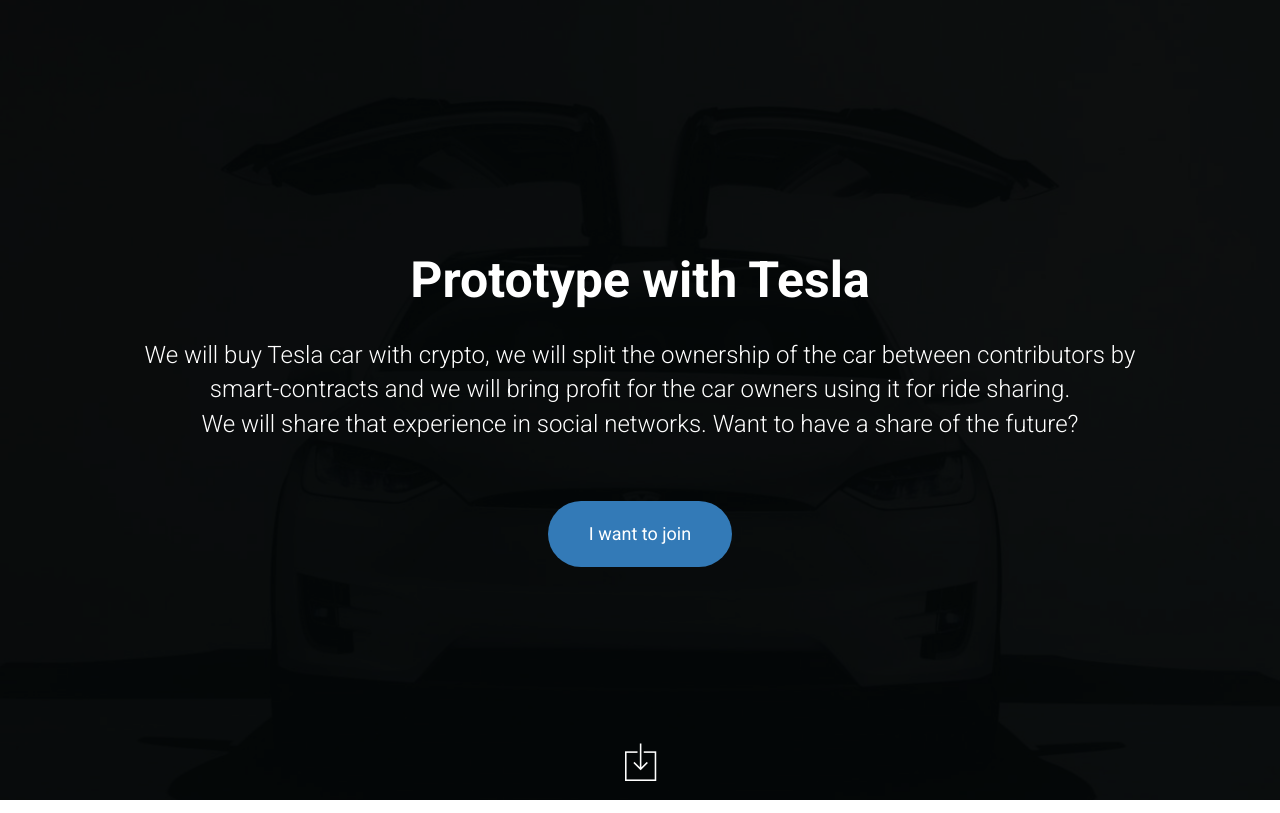
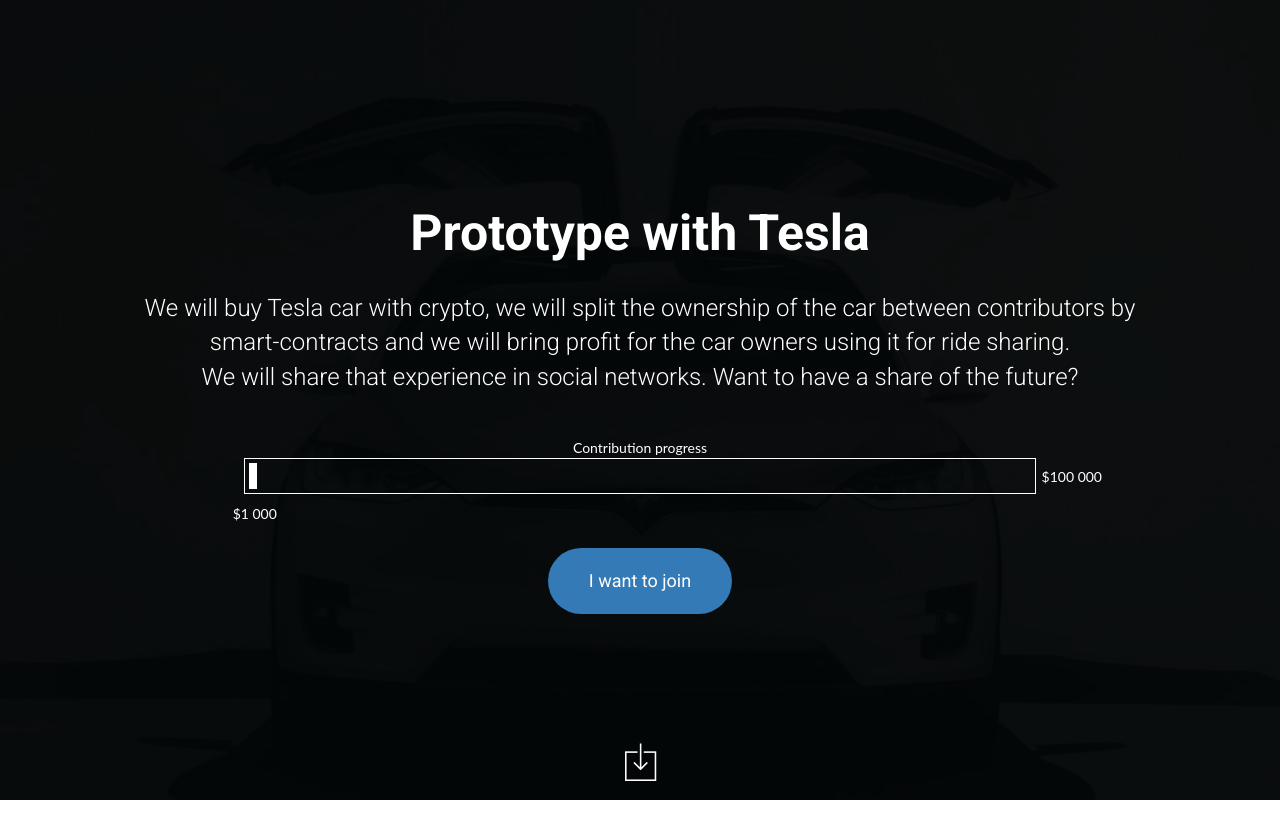
Before and after one commit to HereYouGothefirst/web-site, a PHP site: page /tesla-prototype.php in a window 1280 px wide. Shown: the top 813 px of the page. Run offline with PHP 8.4, Linux system fonts and the light colour scheme; some web fonts are replaced.

Commit message:
HYG-18 contribution progress

```diff
--- a/assets/css/style.css
+++ b/assets/css/style.css
@@ -1361,3 +1361,36 @@ a.banner-tesla:hover {
     padding: 10px;
     display: none;
 }
+
+.contribution-progress {
+    padding: 4px;
+    max-width: 800px;
+    margin: 20px auto;
+    position: relative;
+}
+
+.contribution-progress__progress-container {
+    padding: 4px;
+    border: 1px solid;
+}
+
+.contribution-progress__line {
+    background: white;
+    position: relative;
+    display: block;
+    height: 26px;
+}
+
+.contribution-progress__sign {
+    position: absolute;
+    overflow: visible;
+    right: -20px;
+    bottom: -35px;
+    white-space: nowrap;
+}
+
+.contribution-progress__goal {
+    position: absolute;
+    right: -62px;
+    top: 33px;
+}
--- a/tesla-prototype.php
+++ b/tesla-prototype.php
@@ -62,7 +62,21 @@
                         smart-contracts and we will bring profit for the car owners using it for ride sharing.</br>
                         We will share that experience in social networks. Want to have a share of the future?
                     </p>
+
+                    <div class="contribution-progress">
+                        <div class="contribution-progress__heading">Contribution progress</div>
+
+                        <div class="contribution-progress__progress-container">
+                            <div class="contribution-progress__line" style="width: 1%">
+                                <div class="contribution-progress__sign">$1 000</div>
+                            </div>
+                        </div>
+
+                        <div class="contribution-progress__goal">$100 000</div>
+                    </div>
+
                     <a href="#subscribe" class="btn btn-primary btn-lg want-to-join-button">I want to join</a>
+
                 </div>
             </div>
         </div>
```
